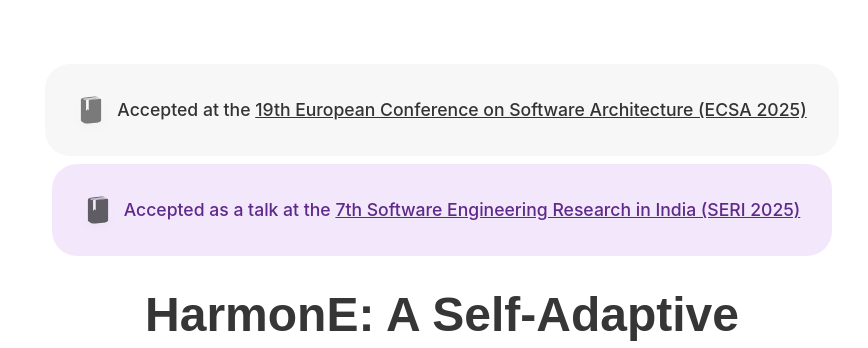
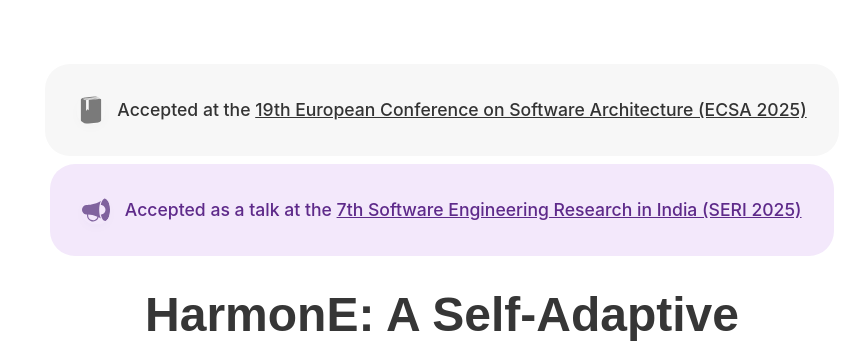
Before and after one commit to sa4s-serc/HarmonE, a Jekyll site: the page built from index.md, in a window 1280 px wide. Shown: the top 348 px of the page, without its empty margins (198-1066 px from the left). Built offline with Jekyll 4.4.1, drawn with Linux system fonts in a browser that asks for light colours; some web fonts are replaced.

Commit message:
megaphone svg

```diff
--- a/_layouts/project_page.html
+++ b/_layouts/project_page.html
@@ -60,9 +60,9 @@
           </div>
           <!-- SERI 2025 Tag -->
           <div style="background-color: #f3e8fb; padding: 0.5rem 2rem; display: flex; align-items: center; border-radius: 25px; margin: 0.5rem auto 1rem auto; width: fit-content; max-width: 100%;">
-            <img src="static/image/book.svg" alt="Conference Icon"
-              style="height: 1.75rem; margin-right: 0.75rem; opacity: 0.6; filter: hue-rotate(250deg);">
-            <span style="font-size: 1.1rem; color: #5e2a8a; font-weight: 500; line-height: 1.4;">
+          <img src="static/image/announce.svg" alt="Announcement Icon"
+            style="height: 1.75rem; margin-right: 0.9rem; opacity: 0.6;
+         filter: invert(16%) sepia(94%) saturate(900%) hue-rotate(240deg) brightness(89%) contrast(126%);">            <span style="font-size: 1.1rem; color: #5e2a8a; font-weight: 500; line-height: 1.4;">
               Accepted as a talk at the
               <a href="https://conf.researchr.org/home/seri-2025"
                 style="color: #5e2a8a; text-decoration: underline;">
```
Also changed, not shown: static/image/microphone.svg (added), 2 other files.
